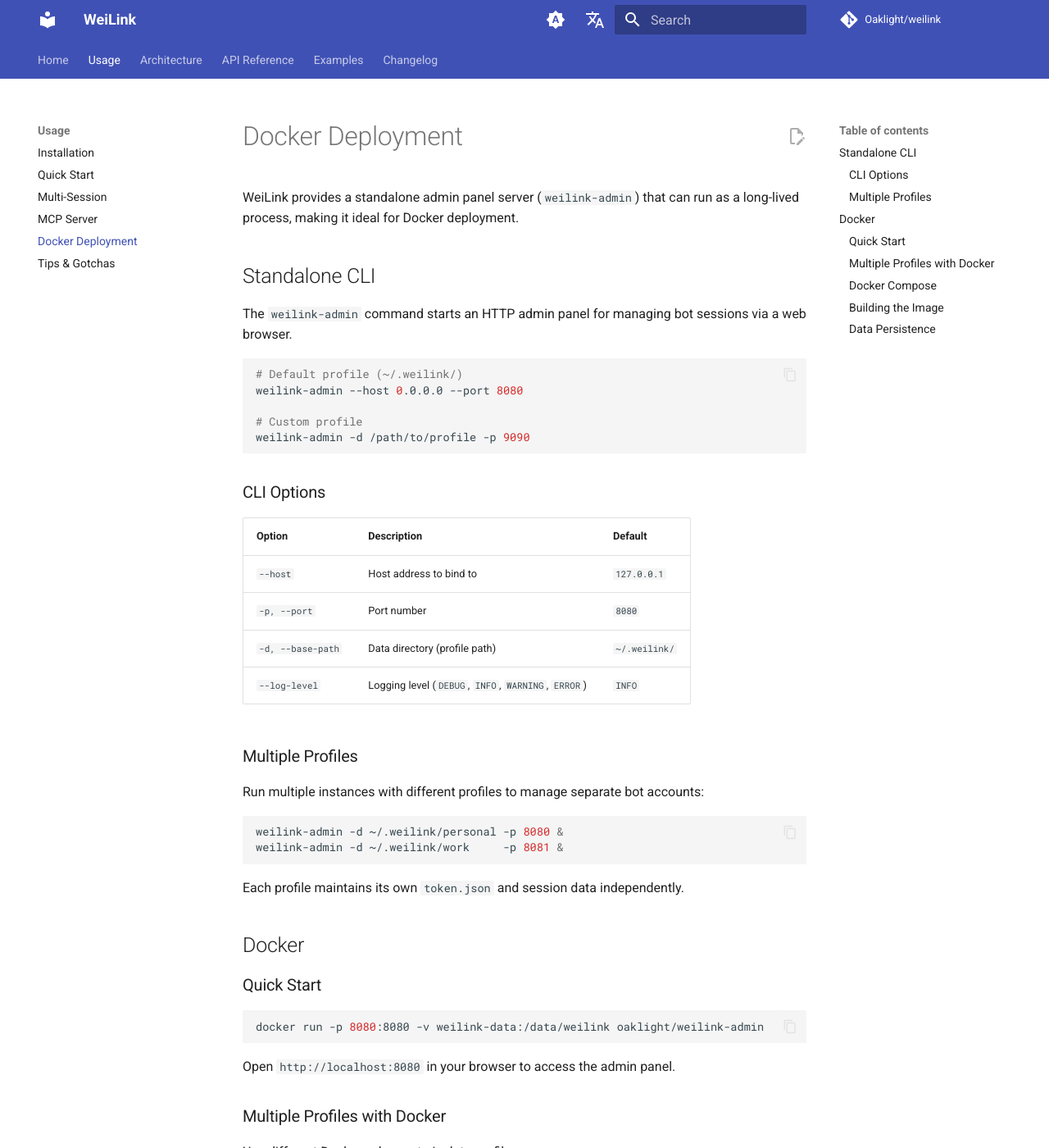
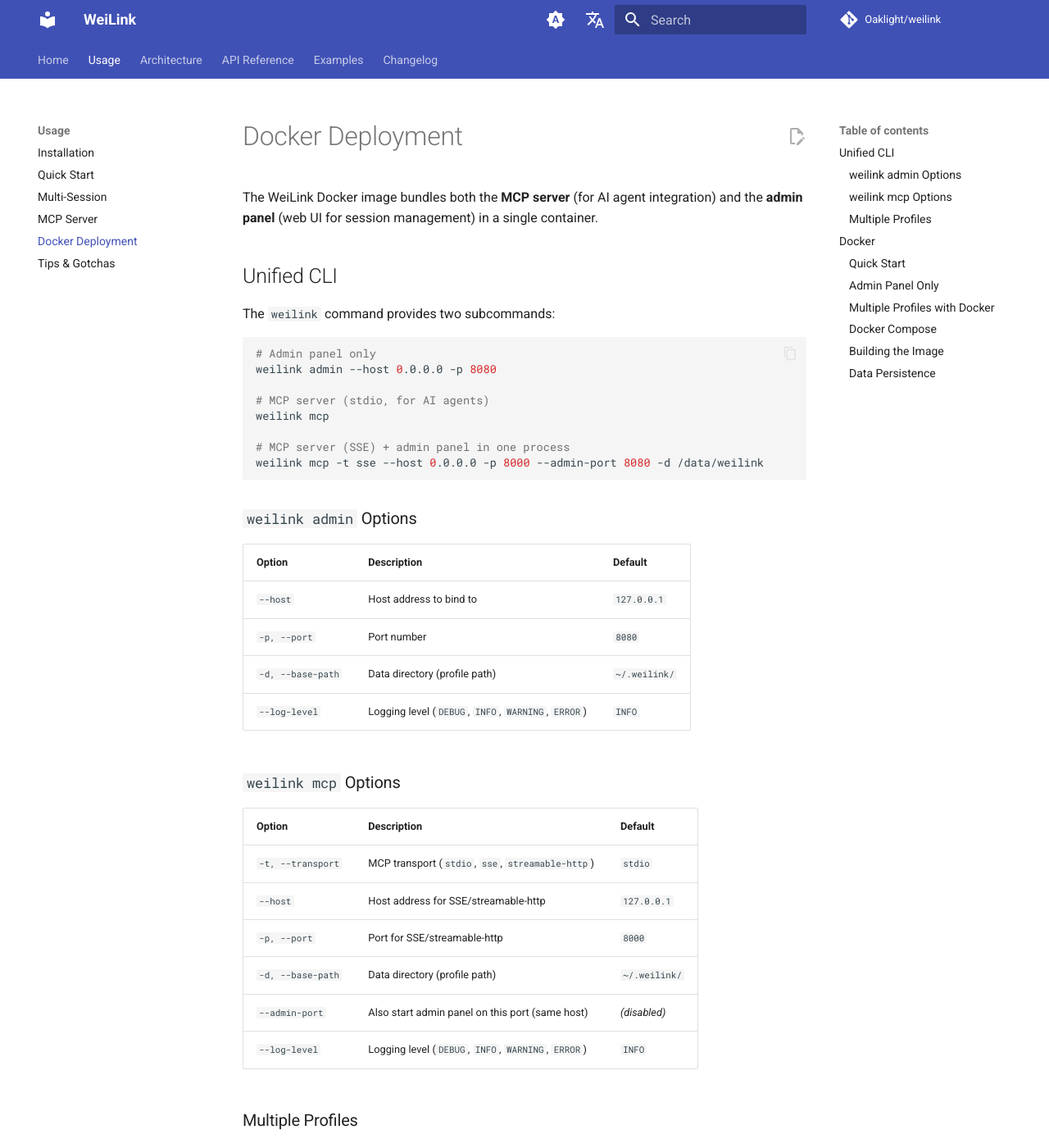
Before and after one commit to Oaklight/weilink, an MkDocs documentation site: the page built from docs/usage/docker.md, in a window 1280 px wide and 1400 px high. Shown: the whole window at 82% size. Built offline with MkDocs 1.6.1 and Material for MkDocs 9.7.7, drawn with Linux system fonts in a browser that asks for light colours; comment, search, counter and statistics services are not loaded; some of the changed text lies outside the part shown.

Commit message:
Update changelog, index, and docker docs for unified CLI

````diff
--- a/docs/usage/docker.md
+++ b/docs/usage/docker.md
@@ -1,20 +1,23 @@
 # Docker Deployment
 
-WeiLink provides a standalone admin panel server (`weilink-admin`) that can run as a long-lived process, making it ideal for Docker deployment.
+The WeiLink Docker image bundles both the **MCP server** (for AI agent integration) and the **admin panel** (web UI for session management) in a single container.
 
-## Standalone CLI
+## Unified CLI
 
-The `weilink-admin` command starts an HTTP admin panel for managing bot sessions via a web browser.
+The `weilink` command provides two subcommands:
 
 ```bash
-# Default profile (~/.weilink/)
-weilink-admin --host 0.0.0.0 --port 8080
+# Admin panel only
+weilink admin --host 0.0.0.0 -p 8080
 
-# Custom profile
-weilink-admin -d /path/to/profile -p 9090
+# MCP server (stdio, for AI agents)
+weilink mcp
+
+# MCP server (SSE) + admin panel in one process
+weilink mcp -t sse --host 0.0.0.0 -p 8000 --admin-port 8080 -d /data/weilink
 ```
 
-### CLI Options
+### `weilink admin` Options
 
 | Option | Description | Default |
 |--------|-------------|---------|
@@ -23,13 +26,24 @@ weilink-admin -d /path/to/profile -p 9090
 | `-d, --base-path` | Data directory (profile path) | `~/.weilink/` |
 | `--log-level` | Logging level (`DEBUG`, `INFO`, `WARNING`, `ERROR`) | `INFO` |
 
+### `weilink mcp` Options
+
+| Option | Description | Default |
+|--------|-------------|---------|
+| `-t, --transport` | MCP transport (`stdio`, `sse`, `streamable-http`) | `stdio` |
+| `--host` | Host address for SSE/streamable-http | `127.0.0.1` |
+| `-p, --port` | Port for SSE/streamable-http | `8000` |
+| `-d, --base-path` | Data directory (profile path) | `~/.weilink/` |
+| `--admin-port` | Also start admin panel on this port (same host) | *(disabled)* |
+| `--log-level` | Logging level (`DEBUG`, `INFO`, `WARNING`, `ERROR`) | `INFO` |
+
 ### Multiple Profiles
 
 Run multiple instances with different profiles to manage separate bot accounts:
 
 ```bash
-weilink-admin -d ~/.weilink/personal -p 8080 &
-weilink-admin -d ~/.weilink/work     -p 8081 &
+weilink admin -d ~/.weilink/personal -p 8080 &
+weilink admin -d ~/.weilink/work     -p 8081 &
 ```
 
 Each profile maintains its own `token.json` and session data independently.
@@ -39,10 +53,19 @@ Each profile maintains its own `token.json` and session data independently.
 ### Quick Start
 
 ```bash
-docker run -p 8080:8080 -v weilink-data:/data/weilink oaklight/weilink-admin
+docker run -p 8000:8000 -p 8080:8080 -v weilink-data:/data/weilink oaklight/weilink
 ```
 
-Open `http://localhost:8080` in your browser to access the admin panel.
+This starts both the MCP SSE server on port 8000 and the admin panel on port 8080. Open `http://localhost:8080` in your browser to manage sessions.
+
+### Admin Panel Only
+
+To run only the admin panel without the MCP server:
+
+```bash
+docker run -p 8080:8080 -v weilink-data:/data/weilink oaklight/weilink \
+    weilink admin --host 0.0.0.0 -p 8080 -d /data/weilink
+```
 
 ### Multiple Profiles with Docker
 
@@ -51,25 +74,26 @@ Use different Docker volumes to isolate profiles:
 ```bash
 # Personal bot
 docker run -d --name weilink-personal \
-    -p 8080:8080 \
+    -p 8000:8000 -p 8080:8080 \
     -v weilink-personal:/data/weilink \
-    oaklight/weilink-admin
+    oaklight/weilink
 
 # Work bot
 docker run -d --name weilink-work \
-    -p 8081:8080 \
+    -p 8001:8000 -p 8081:8080 \
     -v weilink-work:/data/weilink \
-    oaklight/weilink-admin
+    oaklight/weilink
 ```
 
 ### Docker Compose
 
 ```yaml
 services:
-  weilink-admin:
-    image: oaklight/weilink-admin
+  weilink:
+    image: oaklight/weilink
     ports:
-      - "8080:8080"
+      - "8000:8000"  # MCP SSE
+      - "8080:8080"  # Admin panel
     volumes:
       - weilink-data:/data/weilink
     restart: unless-stopped
@@ -83,16 +107,18 @@ For multiple profiles:
 ```yaml
 services:
   bot-personal:
-    image: oaklight/weilink-admin
+    image: oaklight/weilink
     ports:
+      - "8000:8000"
       - "8080:8080"
     volumes:
       - personal-data:/data/weilink
     restart: unless-stopped
 
   bot-work:
-    image: oaklight/weilink-admin
+    image: oaklight/weilink
     ports:
+      - "8001:8000"
       - "8081:8080"
     volumes:
       - work-data:/data/weilink
````
Also changed, not shown: other parts of docs/usage/docker.md (+3 -4 lines), docs/changelog.md (+7 -1 lines), docs/index.md (+2 -1 lines).
